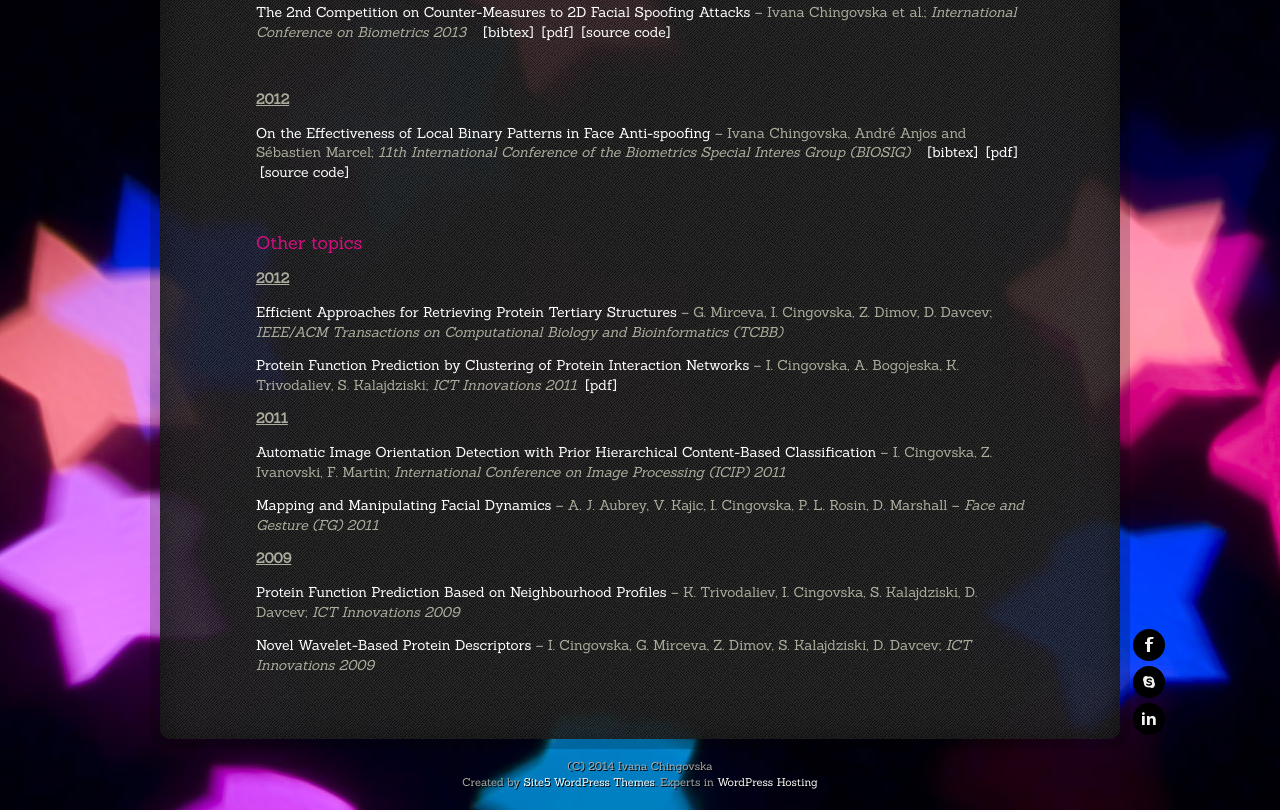
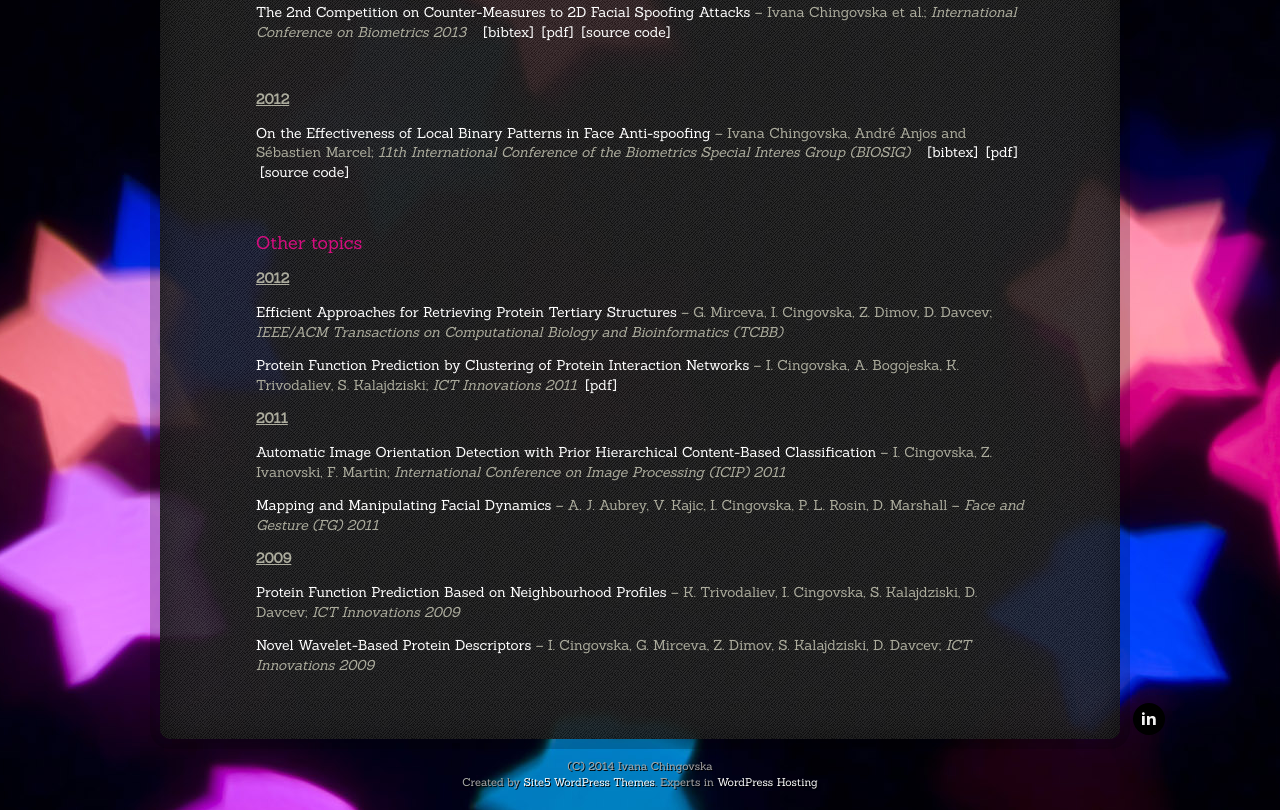
Before and after one commit to ivana7c/ivana7c.github.io, a plain HTML site: page index.html?p=30.html in a window 1280 px wide. Shown: the part 801-1611 px from the top of the page. Drawn offline with Linux system fonts and the light colour scheme; some packages are replaced by stand-ins of ours; a script that the page names is missing.

Commit message:
removed vee

```diff
--- a/index.html?p=30.html
+++ b/index.html?p=30.html
@@ -173,9 +173,7 @@ body.custom-background { background-color: #000000; background-image: url('wp-co
                 <!-- begin #socialIcons -->
                     <div id="social-icons" class="clearfix">
                         <ul id="social-links" class="clearfix">
-                                                        <li class="facebook-link"><a href="https://www.facebook.com/ivana.cingovska" class="facebook" id="social-01" title="Join Us on Facebook!">Facebook</a></li>
-                                                                                                                                                                                                    <li class="skype-link"><a href="skype:ivana7c?chat" id="social-06" title="Skype" class="skype">Skype</a></li>
-                                                                                    <li class="linkedin-link"><a href="https://www.linkedin.com/pub/ivana-chingovska/6/15b/7a5" id="social-07" title=" LinkedIn" class="linkedin">Linkedin</a></li>
+                                                                                                                                                                                                                                <li class="linkedin-link"><a href="https://www.linkedin.com/pub/ivana-chingovska/6/15b/7a5" id="social-07" title=" LinkedIn" class="linkedin">Linkedin</a></li>
                                                                                                             </ul>
                     </div>
                 <!-- end #socialIcons -->
```
Also changed, not shown: index.html (+1 -3 lines), index.html?p=119.html (+1 -3 lines), index.html?p=17.html (+1 -3 lines), index.html?p=73.html (+1 -3 lines), index.html?p=93.html (+1 -3 lines), index.html?page_id=119.html (+1 -3 lines), index.html?page_id=30.html (+1 -3 lines), index.html?page_id=73.html (+1 -3 lines), index.html?page_id=93.html (+1 -3 lines).
